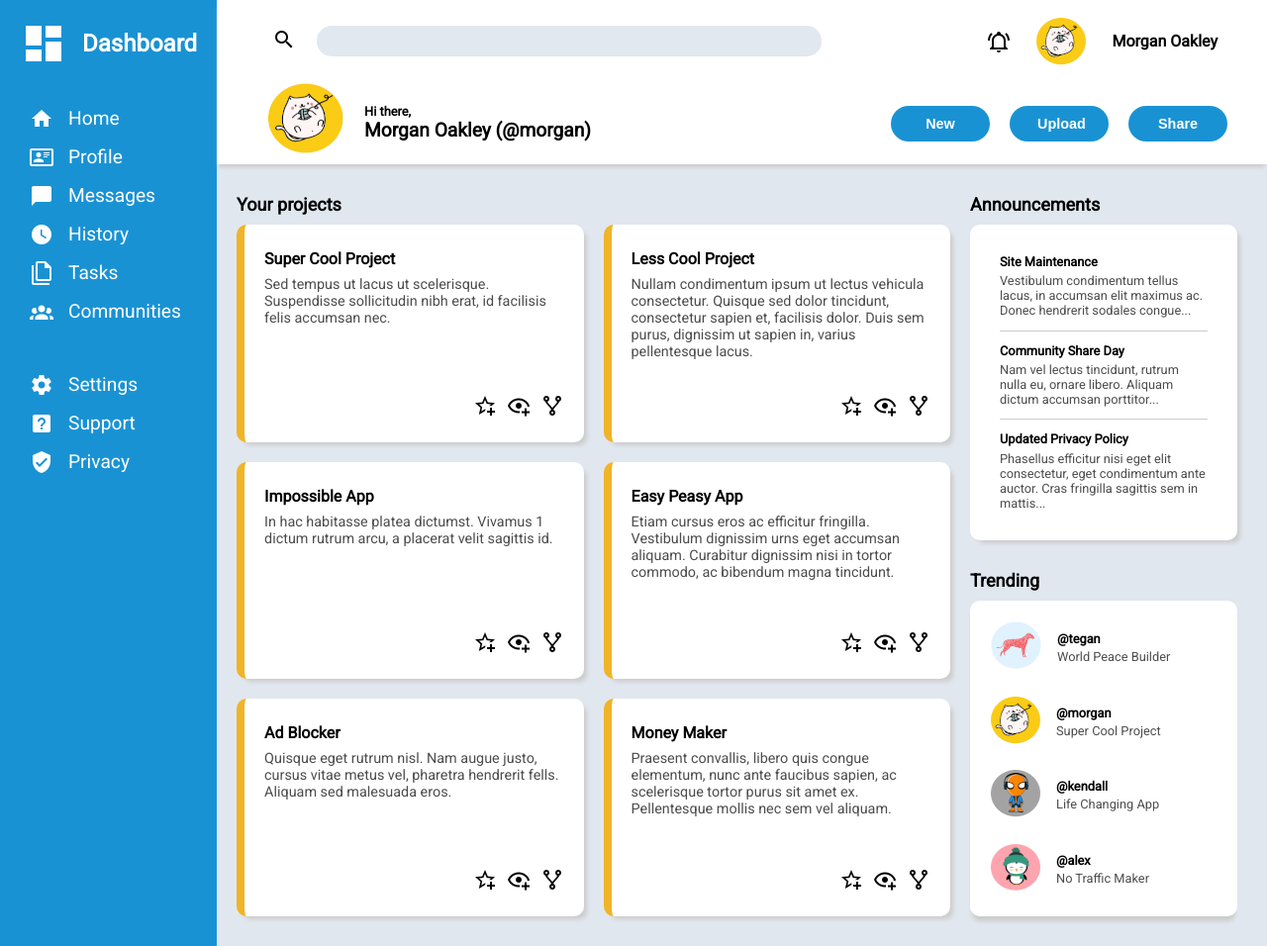
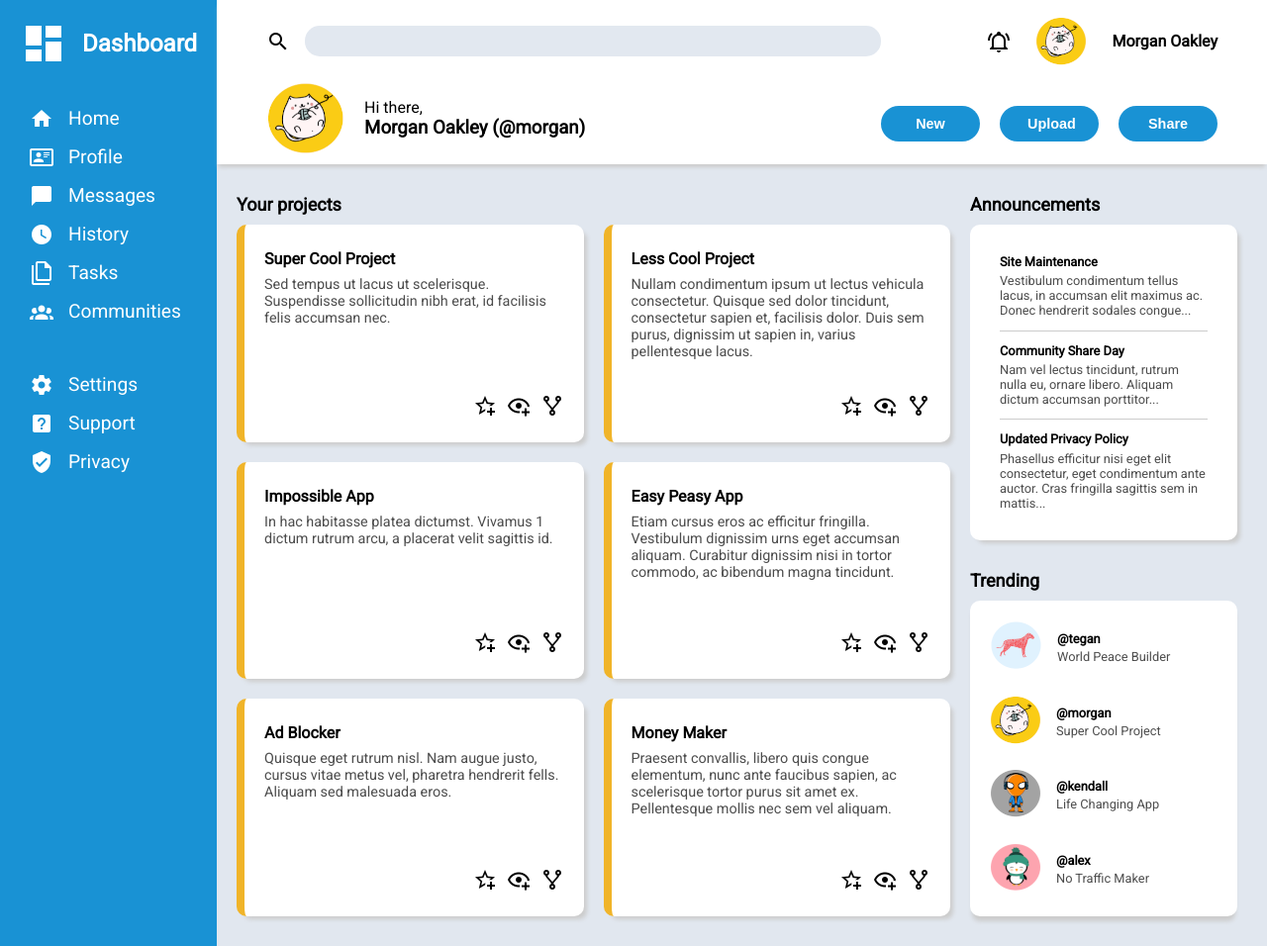
Before and after one commit to mikonto/dashboard-project, a plain HTML site: page index.html in a window 1280 px wide. Shown: the whole page at 99% size. Drawn offline with Linux system fonts and the light colour scheme.

Commit message:
Optimize code for Header-section

```diff
--- a/index.html
+++ b/index.html
@@ -10,33 +10,28 @@
 <body>
     <div class="container">
         <div class="header">
-            <div class="header-search">
-                <form>
-                    <button type="submit">
-                        <img src="Images/search.png" />
-                    </button>
+            <div class="searchbar">
+                    <img src="Images/search.png" />
                     <input type="text" name="search">
-                </form>
             </div>
-            <div class="header-icons">
+            <div class="userinfo">
                 <img src="Images/bell.png" alt="">
                 <img src="Images/morgan.png" alt="">
                 <div>Morgan Oakley</div>
             </div>
-            <div class="header-name">
+            <div class="greeting">
                 <img src="Images/avatar.png" alt="">
-                <div> <!-- Container for "Hi there, Morgan... -->
-                    <div>Hi there,</div>
-                    <div>Morgan Oakley (@morgan)</div>
+                <div class="user-greeting">
+                    <p>Hi there,</p>
+                    <h3>Morgan Oakley (@morgan)</h3>
                 </div>
             </div>
-            <div class="header-buttons">
+            <div class="nav">
                 <button>New</button>
                 <button>Upload</button>
                 <button>Share</button>
             </div>
         </div>
-
         <div class="sidebar">
             <div class="sidebar-title"><img src="Images/dashboard.png" alt="img">Dashboard</div>
             <div class="user-features">
--- a/style.css
+++ b/style.css
@@ -16,35 +16,29 @@ html, body {
     "sidebar main-content";
 }
 
+/* --------------------------------------------------------------------------------------- */
+
 .header {
     grid-area: header;
     display: grid;
-    grid-template-columns: 2fr 1fr;
+    grid-template-columns: 5fr 2fr;
     grid-template-rows: 1fr 1fr;
+    grid-template-areas: "searchbar userinfo"
+    "greeting buttons";
     box-shadow: 0 5px 4px -2px #ccc;
     position: relative;
 }
 
-.header-search {
-    display: grid;
-    grid-template: 1fr / 1fr;
-}
-
-.header-search form {
-    margin-left: 50px;
-    margin-right: 50px;
+.searchbar {
+    grid-area: searchbar;
     display: grid;
     grid-template-columns: auto 1fr;
     align-items: center;
     gap: 15px;
+    padding-left: 50px;
 }
 
-.header-search form button {
-    border: none;
-    background-color: inherit;
-}
-
-.header-search form input {
+.searchbar > input {
     border: none;
     background-color: #e2e8f0;
     padding: 8px;
@@ -52,7 +46,8 @@ html, body {
     max-width: 700px;
 }
 
-.header-icons {
+.userinfo {
+    grid-area: userinfo;
     display: grid;
     grid-template-columns: repeat(3, auto);
     align-items: center;
@@ -62,66 +57,57 @@ html, body {
     margin-right: 50px;
 }
 
-.header-name { /* Container for avatar and "Hi there, Morgan.."-container */
+.greeting {
+    grid-area: greeting;
     display: grid;
     grid-template-columns: auto 1fr;
     margin: 0 0 10px 50px;
-    align-content: center;
+    align-items: center;
     gap: 20px;
 }
 
-.header-name > div { /* Container for "Hi there, Morgan..." */
-    display: grid;
-    grid-template-rows: 1fr 1fr;
+.user-greeting > p, .user-greeting > h3 {
+    margin: 0;
 }
 
-.header-name div div:nth-child(1) { /* Hi there.. */
-    align-self: end;
-    font-size: 0.8rem;
-    font-weight: bold;
-}
 
-.header-name div:nth-child(2) { /* ..Morgan.. */
-    font-size: 1.2rem;
-    font-weight: bold;
-}
 
-.header-buttons {
+
+.nav {
+    grid-area: buttons;
     display: grid;
-    grid-template-columns: 1fr 1fr 1fr 1fr;
-    grid-template-areas: ". button1 button2 button3";
+    grid-template-columns: 1fr 1fr 1fr;
     align-items: center;
-    justify-items:end;
-    margin-right: 40px;
+    justify-items: end;
+    margin-right: 50px;
     gap: 20px;
 }
 
-.header-buttons button {
+.nav button {
     background-color: #1992d4;
     border: none;
     color: white;
     padding: 10px 28px;
-    text-align: center;
-    text-decoration: none;
-    display: inline-block;
     font-weight: bold;
     font-size: 0.9rem;
-    cursor: pointer;
     border-radius: 25px;
-    width: 100px
+    width: 100px;
   }
 
-  .header-buttons button:nth-child(1) {
+/*
+  .nav button:nth-child(1) {
     grid-area: button1;
   }
 
-  .header-buttons button:nth-child(2) {
+  .nav button:nth-child(2) {
     grid-area: button2;
   }
 
-  .header-buttons button:nth-child(3) {
+  .nav button:nth-child(3) {
     grid-area: button3;
-  }
+  } */
+
+/* --------------------------------------------------------------------------------------- */
 
 .sidebar {
     grid-area: sidebar;
```
